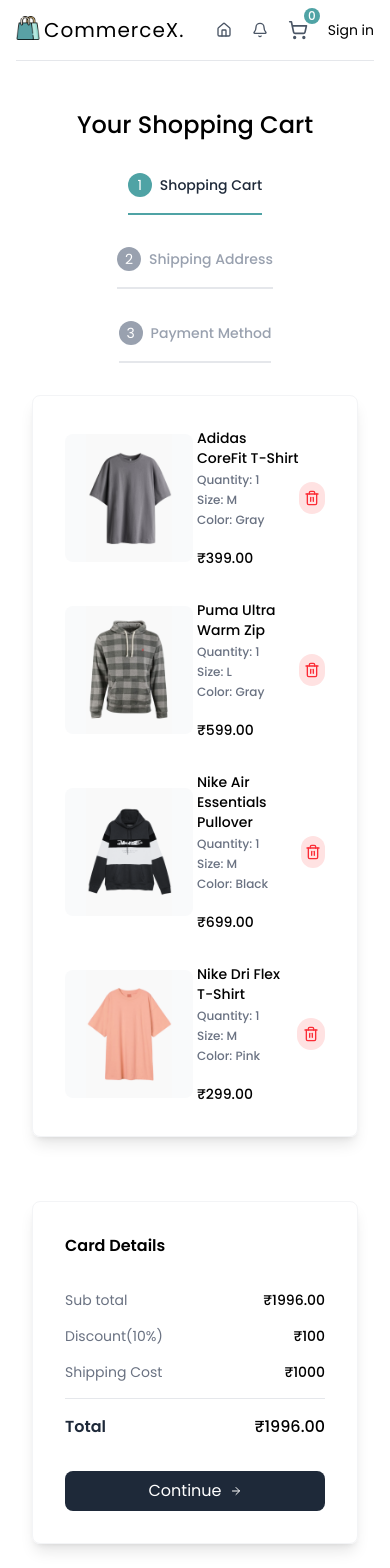
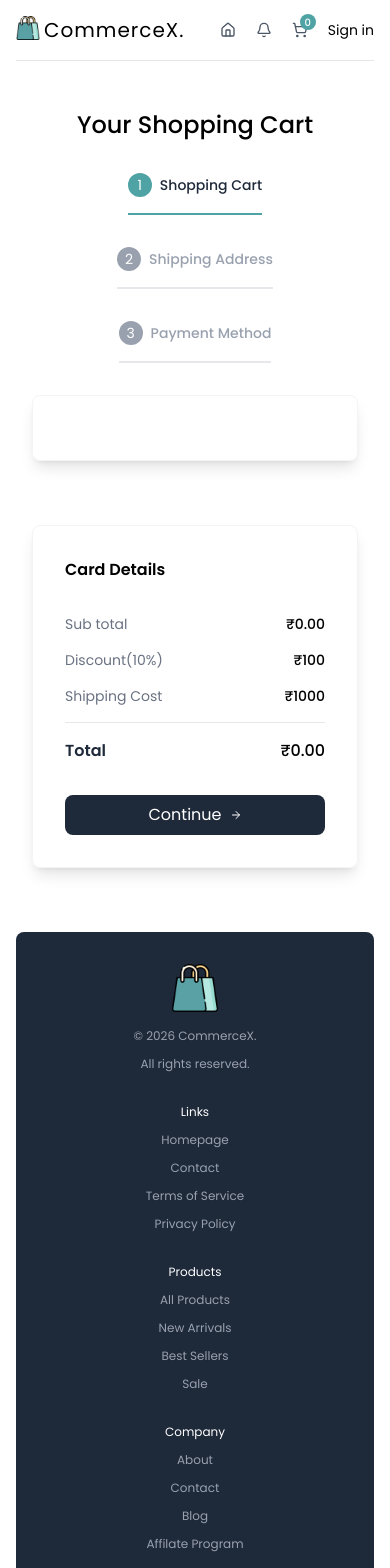
Before and after one commit to bittugurrala/CommerceX, a Next.js app: page /cart in a window 390 px wide. Shown: the top 1568 px of the page. Built offline with nearby package versions, Linux system fonts and the light colour scheme; a web font is replaced by a local one.

Commit message:
feat: finished cart page

```diff
--- a/package.json
+++ b/package.json
@@ -15,7 +15,9 @@
     "react": "19.2.4",
     "react-dom": "19.2.4",
     "react-hook-form": "^7.72.1",
-    "zod": "^4.3.6"
+    "react-toastify": "^11.1.0",
+    "zod": "^4.3.6",
+    "zustand": "^5.0.12"
   },
   "devDependencies": {
     "@tailwindcss/postcss": "^4",
--- a/src/app/cart/page.jsx
+++ b/src/app/cart/page.jsx
@@ -7,8 +7,9 @@
 import {ArrowRight, Trash2} from 'lucide-react'
 import ShippingForm from '@/components/ShippingForm'
 import PaymentForm from '@/components/PaymentForm'
+import React from 'react'
+import useCartStore from '@/stores/cartStore'
 
-import React from 'react'
 
 
 // Steps object - 3 steps --> Shopping cart, shipping address, Payment method
@@ -28,78 +29,80 @@
     ]
 
 // Temporary cart items
-const CartItems = [
-    {
-    id: 1,
-    name: "Adidas CoreFit T-Shirt",
-    shortDescription:
-      "Lorem ipsum dolor sit amet consect adipisicing elit lorem ipsum dolor sit.",
-    description:
-      "Lorem ipsum dolor sit amet consect adipisicing elit lorem ipsum dolor sit. Lorem ipsum dolor sit amet consect adipisicing elit lorem ipsum dolor sit. Lorem ipsum dolor sit amet consect adipisicing elit lorem ipsum dolor sit.",
-    price: 399,
-    sizes: ["s", "m", "l", "xl", "xxl"],
-    colors: ["gray", "purple", "green"],
-    images: {
-      gray: "/products/1g.png",
-      purple: "/products/1p.png",
-      green: "/products/1gr.png",
-    },
-    quantity: 1,
-    selectedSize: "m",
-    selectedColor: "gray"
-  },
-  {
-    id: 2,
-    name: "Puma Ultra Warm Zip",
-    shortDescription:
-      "Lorem ipsum dolor sit amet consect adipisicing elit lorem ipsum dolor sit.",
-    description:
-      "Lorem ipsum dolor sit amet consect adipisicing elit lorem ipsum dolor sit. Lorem ipsum dolor sit amet consect adipisicing elit lorem ipsum dolor sit. Lorem ipsum dolor sit amet consect adipisicing elit lorem ipsum dolor sit.",
-    price: 599,
-    sizes: ["s", "m", "l", "xl"],
-    colors: ["gray", "green"],
-    images: { gray: "/products/2g.png", green: "/products/2gr.png" },
-    quantity: 1,
-    selectedSize: "l",
-    selectedColor: "gray"
-  },
-  {
-    id: 3,
-    name: "Nike Air Essentials Pullover",
-    shortDescription:
-      "Lorem ipsum dolor sit amet consect adipisicing elit lorem ipsum dolor sit.",
-    description:
-      "Lorem ipsum dolor sit amet consect adipisicing elit lorem ipsum dolor sit. Lorem ipsum dolor sit amet consect adipisicing elit lorem ipsum dolor sit. Lorem ipsum dolor sit amet consect adipisicing elit lorem ipsum dolor sit.",
-    price: 699,
-    sizes: ["s", "m", "l"],
-    colors: ["green", "blue", "black"],
-    images: {
-      green: "/products/3gr.png",
-      blue: "/products/3b.png",
-      black: "/products/3bl.png",
-    },
-    quantity: 1,
-    selectedSize: "m",
-    selectedColor: "black"
-  },
-  {
-    id: 4,
-    name: "Nike Dri Flex T-Shirt",
-    shortDescription:
-      "Lorem ipsum dolor sit amet consect adipisicing elit lorem ipsum dolor sit.",
-    description:
-      "Lorem ipsum dolor sit amet consect adipisicing elit lorem ipsum dolor sit. Lorem ipsum dolor sit amet consect adipisicing elit lorem ipsum dolor sit. Lorem ipsum dolor sit amet consect adipisicing elit lorem ipsum dolor sit.",
-    price: 299,
-    sizes: ["s", "m", "l"],
-    colors: ["white", "pink"],
-    images: { white: "/products/4w.png", pink: "/products/4p.png" },
-    quantity: 1,
-    selectedSize: "m",
-    selectedColor: "pink"
-  }
-]
+// const CartItems = [
+//     {
+//     id: 1,
+//     name: "Adidas CoreFit T-Shirt",
+//     shortDescription:
+//       "Lorem ipsum dolor sit amet consect adipisicing elit lorem ipsum dolor sit.",
+//     description:
+//       "Lorem ipsum dolor sit amet consect adipisicing elit lorem ipsum dolor sit. Lorem ipsum dolor sit amet consect adipisicing elit lorem ipsum dolor sit. Lorem ipsum dolor sit amet consect adipisicing elit lorem ipsum dolor sit.",
+//     price: 399,
+//     sizes: ["s", "m", "l", "xl", "xxl"],
+//     colors: ["gray", "purple", "green"],
+//     images: {
+//       gray: "/products/1g.png",
+//       purple: "/products/1p.png",
+//       green: "/products/1gr.png",
+//     },
+//     quantity: 1,
+//     selectedSize: "m",
+//     selectedColor: "gray"
+//   },
+//   {
+//     id: 2,
+//     name: "Puma Ultra Warm Zip",
+//     shortDescription:
+//       "Lorem ipsum dolor sit amet consect adipisicing elit lorem ipsum dolor sit.",
+//     description:
+//       "Lorem ipsum dolor sit amet consect adipisicing elit lorem ipsum dolor sit. Lorem ipsum dolor sit amet consect adipisicing elit lorem ipsum dolor sit. Lorem ipsum dolor sit amet consect adipisicing elit lorem ipsum dolor sit.",
+//     price: 599,
+//     sizes: ["s", "m", "l", "xl"],
+//     colors: ["gray", "green"],
+//     images: { gray: "/products/2g.png", green: "/products/2gr.png" },
+//     quantity: 1,
+//     selectedSize: "l",
+//     selectedColor: "gray"
+//   },
+//   {
+//     id: 3,
+//     name: "Nike Air Essentials Pullover",
+//     shortDescription:
+//       "Lorem ipsum dolor sit amet consect adipisicing elit lorem ipsum dolor sit.",
+//     description:
+//       "Lorem ipsum dolor sit amet consect adipisicing elit lorem ipsum dolor sit. Lorem ipsum dolor sit amet consect adipisicing elit lorem ipsum dolor sit. Lorem ipsum dolor sit amet consect adipisicing elit lorem ipsum dolor sit.",
+//     price: 699,
+//     sizes: ["s", "m", "l"],
+//     colors: ["green", "blue", "black"],
+//     images: {
+//       green: "/products/3gr.png",
+//       blue: "/products/3b.png",
+//       black: "/products/3bl.png",
+//     },
+//     quantity: 1,
+//     selectedSize: "m",
+//     selectedColor: "black"
+//   },
+//   {
+//     id: 4,
+//     name: "Nike Dri Flex T-Shirt",
+//     shortDescription:
+//       "Lorem ipsum dolor sit amet consect adipisicing elit lorem ipsum dolor sit.",
+//     description:
+//       "Lorem ipsum dolor sit amet consect adipisicing elit lorem ipsum dolor sit. Lorem ipsum dolor sit amet consect adipisicing elit lorem ipsum dolor sit. Lorem ipsum dolor sit amet consect adipisicing elit lorem ipsum dolor sit.",
+//     price: 299,
+//     sizes: ["s", "m", "l"],
+//     colors: ["white", "pink"],
+//     images: { white: "/products/4w.png", pink: "/products/4p.png" },
+//     quantity: 1,
+//     selectedSize: "m",
+//     selectedColor: "pink"
+//   }
+// ]
+
 const Cartpage = () => {
 
+    const {cart, removeFromCart} = useCartStore()
     const searchparams = useSearchParams()          //Hook in NextJS to read the Query params in URL
     const router = useRouter()                  //Hook used to push routes to the URL
     const [shipForm, setShipForm] = useState(null)         //To verify weather the user filled step 2 before proceeding to step3
@@ -129,8 +132,8 @@
                     {/* steps(Products that are in the cart) */}
                     <div className='w-full lg:w-7/12 shadow-lg border border-gray-100 p-8 rounded-lg flex flex-col gap-8'>
                         {activeStep === 1 ?
-                        (CartItems.map(item => (
-                            <div key = {item.id} className='flex items-center justify-around'>
+                        (cart.map(item => (
+                            <div key={item.id + item.selectedSize + item.selectedColor} className='flex items-center justify-around'>
                                 <div className='flex gap-1 md:gap-16 items-center justify-center'>
                                     {/* Images */}
                                     <div className='flex gap-8 '>
@@ -154,7 +157,7 @@
 
 
                                 {/* Delete button */}
-                                <button className='w-8 h-8 rounded-full bg-red-100 hover:bg-red-200 transition-all duration-300 text-red-500 flex items-center justify-center '><Trash2 className='w-4 h-4'/></button>
+                                <button onClick={() => removeFromCart(item)} className='w-8 h-8 rounded-full bg-red-100 hover:bg-red-200 transition-all duration-300 text-red-500 flex items-center justify-center '><Trash2 className='w-4 h-4'/></button>
                             </div>
 
 
@@ -170,7 +173,7 @@
                             <div className='flex justify-between text-sm'>
                                 <p className='text-gray-500'>Sub total</p>
                                 <p className='font-medium'>₹
-                                    {CartItems.reduce((acc, item) => acc + item.quantity * item.price, 0).toFixed(2)}
+                                    {cart.reduce((acc, item) => acc + item.quantity * item.price, 0).toFixed(2)}
                                 </p>
                             </div>
                             <div className='flex justify-between text-sm'>
@@ -185,7 +188,7 @@
                             <div className='flex justify-between'>
                                 <p className='text-gray-800 font-semibold'>Total</p>
                                 <p className='font-medium'>₹
-                                    {CartItems.reduce((acc, item) => acc + item.quantity * item.price, 0).toFixed(2)}
+                                    {cart.reduce((acc, item) => acc + item.quantity * item.price, 0).toFixed(2)}
                                 </p>
                             </div>
 
--- a/src/app/layout.js
+++ b/src/app/layout.js
@@ -3,6 +3,7 @@
 import Footer from "@/components/Footer";
 import "./globals.css";
 import { Suspense } from "react";
+import { ToastContainer} from "react-toastify";
 
 const poppins = Poppins({
   subsets: ["latin"],
@@ -23,14 +24,14 @@
   return (
     <html
       lang="en"
-      className={` h-full antialiased`}
-    >
+      className={` h-full antialiased`}>
       <body className= {`${poppins.className}`}>
         <Suspense fallback={<div>Loading...</div>}>
           <div className="mx-auto sm:max-w-xl px-4 md:max-w-3xl md:px-4 md:py-2 lg:max-w-6xl">
             <nav><Navigation/></nav>
             <main className="flex-1 container px-4">{children}</main>
             <footer><Footer/></footer>
+            <ToastContainer position="bottom-right"/>
           </div>
         </Suspense>
 
--- a/src/components/Navigation.jsx
+++ b/src/components/Navigation.jsx
@@ -22,7 +22,6 @@
                 <div className='flex items-center gap-5'>
                     <Link href= "/"><House className='w-4 h-4 text-gray-600 transition-transform duration-200 hover:scale-110' /></Link>
                     <Bell className='w-4 h-4 text-gray-600 transition-transform duration-200 hover:scale-110' />
-                    {/* <ShoppingCart className='w-4 h-4 text-gray-600 transition-transform duration-200 hover:scale-110'/> */}
                     <ShoppingCartIcon/>
                     <Link href = "/login" className='text-sm transition-transform duration-200 hover:scale-110'>Sign in</Link>
                 </div>
--- a/src/components/ProductCard.jsx
+++ b/src/components/ProductCard.jsx
@@ -4,6 +4,8 @@
 import Link from 'next/link'
 import Image from 'next/image'
 import { ShoppingCart } from 'lucide-react'
+import useCartStore from '@/stores/cartStore'
+import { toast } from 'react-toastify'
 
 const ProductCard = ({product}) => {
 
@@ -25,6 +27,18 @@
         setProductType(prev => ({
             ...prev, color: color
         }))
+    }
+
+    const {addToCart} = useCartStore();
+
+    const HandleAddToCart = ()=>{
+        addToCart(
+            {...product,
+            quantity : 1,
+            selectedSize: productType.size,
+            selectedColor: productType.color}
+        )
+        toast.success("Prouduct added to the cart!")
     }
 
     return (
@@ -64,7 +78,7 @@
                 {/* Price and add to cart    */}
                 <div className='flex items-center justify-between'>
                     <p className='font-medium'>₹{product.price}</p>
-                    <button className='flex items-center gap-2 ring-1 ring-gray-200 shadow-lg rounded-md px-2 py-1 cursor:pointer hover:text-white hover:bg-black transition-all duration-300'>
+                    <button onClick = {HandleAddToCart} className='flex items-center gap-2 ring-1 ring-gray-200 shadow-lg rounded-md px-2 py-1 cursor:pointer hover:text-white hover:bg-black transition-all duration-300'>
                         <ShoppingCart className='w-4 h-4'/>Add to Cart</button>
                 </div>
 
--- a/src/components/ShoppingCartIcon.jsx
+++ b/src/components/ShoppingCartIcon.jsx
@@ -2,13 +2,20 @@
 import React from 'react'
 import { ShoppingCart } from 'lucide-react'
 import Link from 'next/link'
+import useCartStore from '@/stores/cartStore'
+
 
 const ShoppingCartIcon = () => {
+
+  const {cart, hasHydrated} = useCartStore()
+
+  if (!hasHydrated) return null;
   return (
     <div>
         <Link href = "/cart" className='relative'>
-          <ShoppingCart className='h-5 w-5 md:w-4 md:h-4 text-gray-600 transition-transform duration-200 hover:scale-110 '/>
-          <span className='absolute -top-3 -right-3 sm:-top-3 sm:-right-3 w-3 h-3 md:h-4 md:w-4 p-2 bg-[#4FA3A5] text-white flex items-center justify-center text-xs font-medium rounded-full transition-transform duration-200 hover:scale-110'>0</span>
+          <ShoppingCart className='w-4 h-4 text-gray-600 transition-transform duration-200 hover:scale-110 '/>
+          {/* <span className='absolute -top-3 -right-3 sm:-top-3 sm:-right-3 w-3 h-3 md:h-4 md:w-4 p-2 bg-[#4FA3A5] text-white flex items-center justify-center text-xs font-medium rounded-full transition-transform duration-200 hover:scale-110'>0</span> */}
+          <span className='absolute top-0 right-0 translate-x-1/2 -translate-y-1/2 w-4 h-4 bg-[#4FA3A5] text-white flex items-center justify-center text-[10px] font-medium rounded-full'>{cart.reduce((acc, item) => acc + item.quantity, 0)}</span>
         </Link>
 
     </div>
--- /dev/null
+++ b/src/stores/cartStore.js
@@ -0,0 +1,53 @@
+import { create } from 'zustand'
+import { persist, createJSONStorage } from 'zustand/middleware';
+
+const useCartStore = create(
+    persist((set) => ({
+    cart: [],
+    hasHydrated: false,
+    addToCart: (product) =>
+        set((state) => {
+          const existingIndex = state.cart.findIndex(
+            (p) =>
+              p.id === product.id &&
+              p.selectedSize === product.selectedSize &&
+              p.selectedColor === product.selectedColor
+          );
+
+          if (existingIndex !== -1) {
+            const updatedCart = [...state.cart];
+            updatedCart[existingIndex].quantity += product.quantity || 1;
+            return { cart: updatedCart };
+          }
+
+          return {
+            cart: [
+              ...state.cart,
+              {
+                ...product,
+                quantity: product.quantity || 1,
+                selectedSize: product.selectedSize,
+                selectedColor: product.selectedColor,
+              },
+            ],
+          };
+        }),
+    removeFromCart: (product) =>set((state) => ({cart: state.cart.filter((p) =>!(p.id === product.id && p.selectedSize === product.selectedSize && p.selectedColor === product.selectedColor))})),
+    clearCart: () => set({ cart: [] })}),
+    {
+        name: "cart",
+        storage : createJSONStorage(() => localStorage),
+        onRehydrateStorage: () => (state) => {
+        if (state) {
+          state.hasHydrated = true;
+        }
+      },
+    }
+
+    )
+
+)
+
+
+
+export default useCartStore;
```
Also changed, not shown: 1 other file (tests, documents, lock files or other folders).
